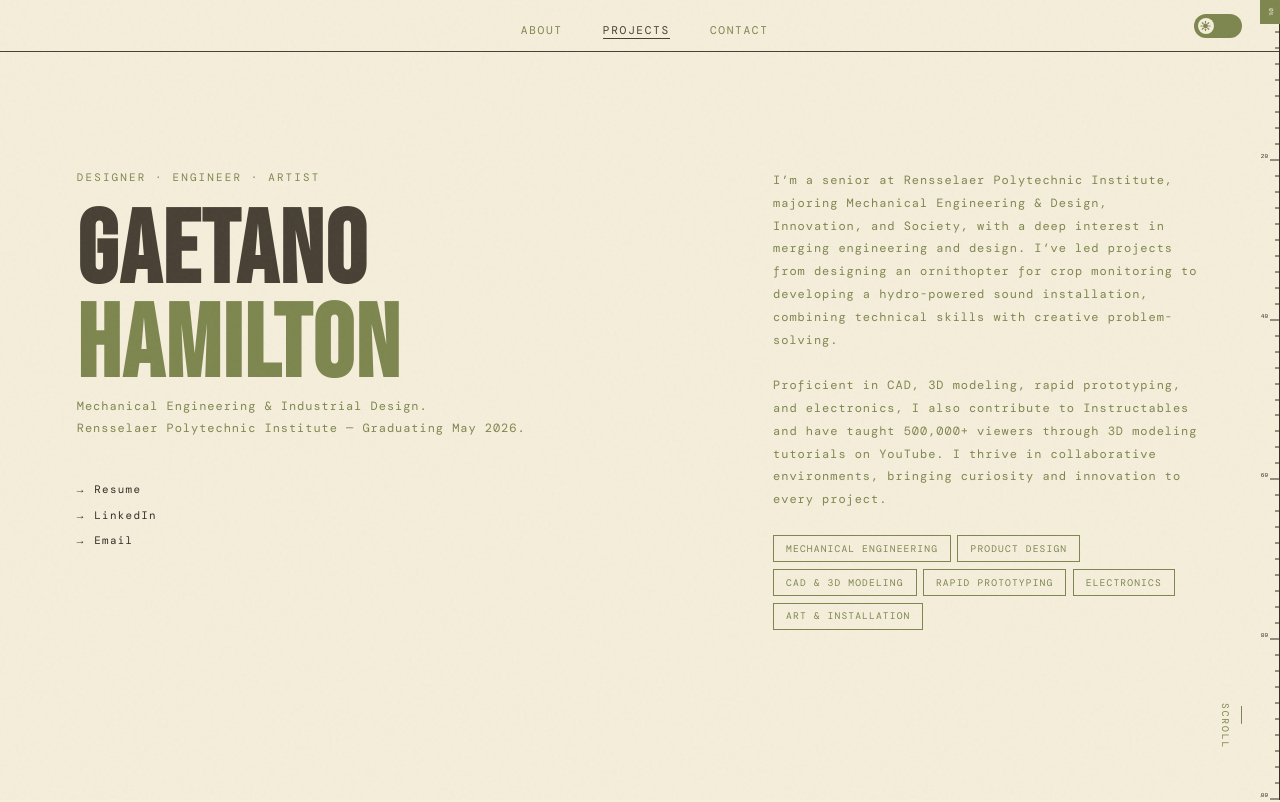
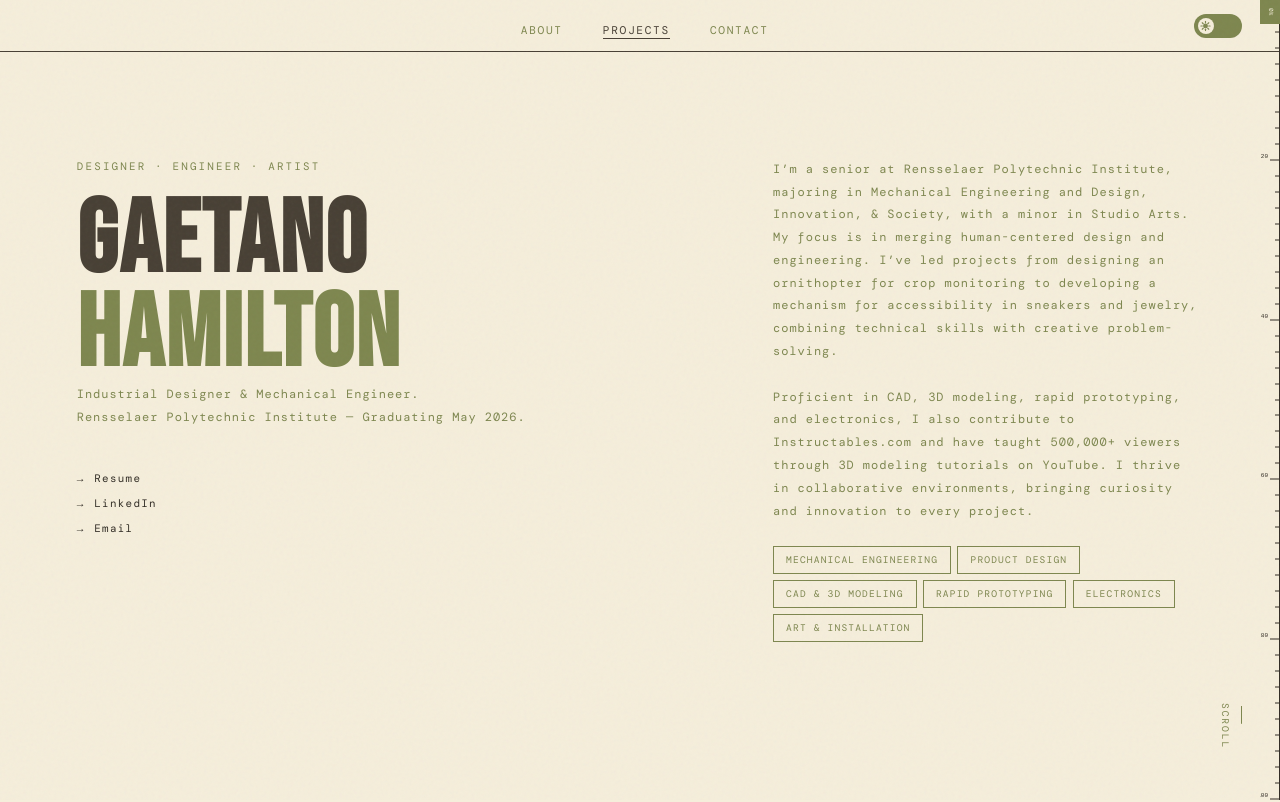
Before and after one commit to daBulldog/portfolio1, a plain HTML site: page index.html in a window 1280 px wide. Shown: the top 802 px of the page. Drawn offline with nearby package versions, Linux system fonts and the light colour scheme; a web font is replaced by a local one.

Commit message:
Add files via upload

```diff
--- a/index.html
+++ b/index.html
@@ -650,7 +650,7 @@
       font-family: var(--font-mono); font-size: 0.62rem;
       letter-spacing: 0.15em; text-transform: uppercase;
       color: var(--muted);
-      opacity: 0.18; /* ghost — visible but transparent while flying */
+      opacity: 0; /* ghost — visible but transparent while flying */
     }
     /* Flame fades off on descent */
     #rocket-btn.landing #rocket-flame { opacity: 0; }
@@ -874,7 +874,7 @@
             <em>HAMILTON</em>
           </h1>
           <p class="hero-sub">
-            Mechanical Engineering &amp; Industrial Design.<br>
+            Industrial Designer &amp; Mechanical Engineer.<br>
             Rensselaer Polytechnic Institute — Graduating May 2026.
           </p>
 
@@ -893,9 +893,9 @@
         <!-- ── Edit your bio, links, tags and stats here ── -->
         <div class="hero-right">
           <p class="hero-sub">
-           I’m a senior at Rensselaer Polytechnic Institute, majoring Mechanical Engineering & Design, Innovation, and Society, with a deep interest in merging engineering and design. I’ve led projects from designing an ornithopter for crop monitoring to developing a hydro-powered sound installation, combining technical skills with creative problem-solving.
+           I’m a senior at Rensselaer Polytechnic Institute, majoring in Mechanical Engineering and Design, Innovation, & Society, with a minor in Studio Arts. My focus is in merging human-centered design and engineering. I’ve led projects from designing an ornithopter for crop monitoring to developing a mechanism for accessibility in sneakers and jewelry, combining technical skills with creative problem-solving.
 <br> <br>
-Proficient in CAD, 3D modeling, rapid prototyping, and electronics, I also contribute to Instructables and have taught 500,000+ viewers through 3D modeling tutorials on YouTube. I thrive in collaborative environments, bringing curiosity and innovation to every project.
+Proficient in CAD, 3D modeling, rapid prototyping, and electronics, I also contribute to Instructables.com and have taught 500,000+ viewers through 3D modeling tutorials on YouTube. I thrive in collaborative environments, bringing curiosity and innovation to every project.
 
           <div class="hero-about-tags">
             <span class="hero-about-tag">Mechanical Engineering</span>
@@ -1616,7 +1616,7 @@ Open to relocation worldwide.<br><br></p>
           const cloneFlame = svgEl.querySelector('#rocket-flame');
           if (cloneFlame) { cloneFlame.style.opacity = '1'; }
           clone.appendChild(svgEl);
-          clone.appendChild(labelEl); // label inherits opacity:0.18 from CSS
+          clone.appendChild(labelEl); // label inherits opacity:0; from CSS
           clone.style.cssText = `left:${sx}px; top:${sy}px; transform:translate(-50%,-50%);`;
           document.body.appendChild(clone);
 
```
